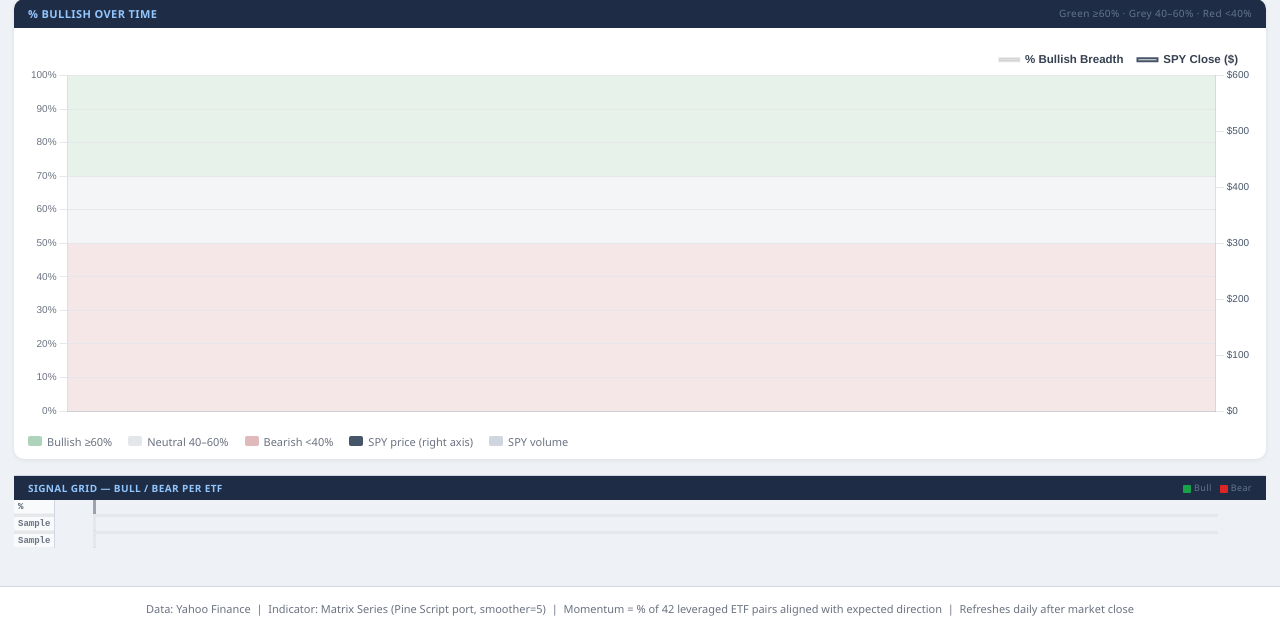
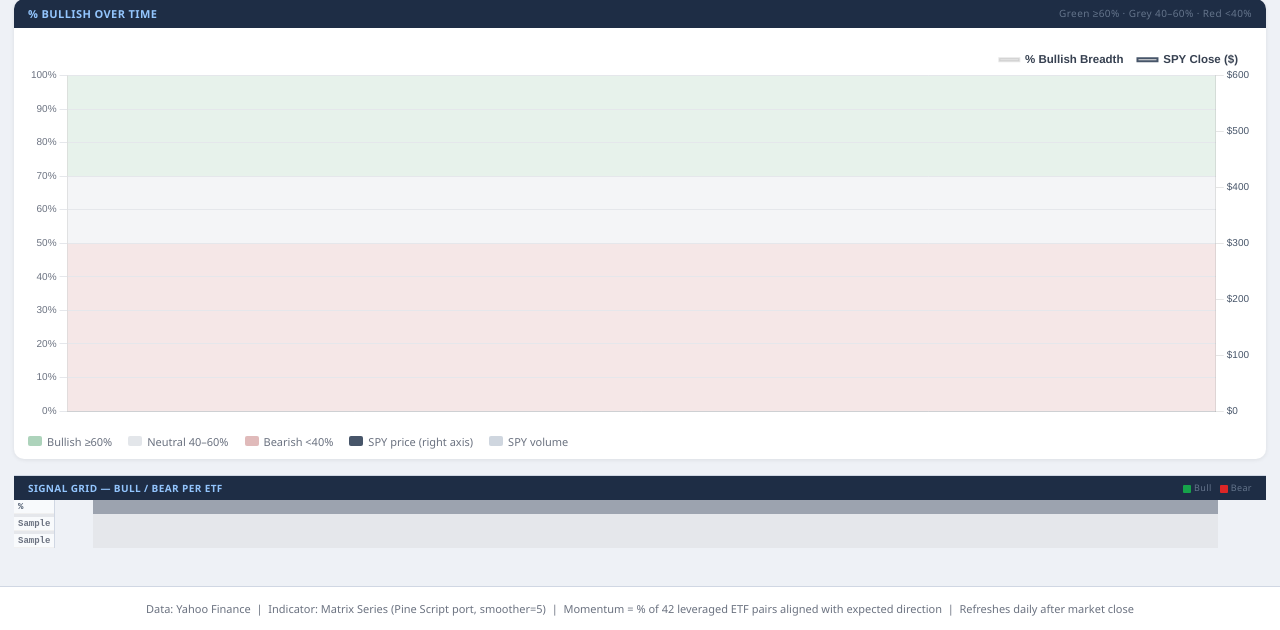
Before and after one commit to Jamesm2009/momentum-dashboard, a Flask app: template templates/index.html in a window 1280 px wide. Shown: the part 337-967 px from the top of the page. Run offline with Flask 3, Linux system fonts and the light colour scheme; the template is opened without the code that fills it: most values are stand-ins (such as "Sample title", 1, 10 or a date in 2020).

Commit message:
Update index.html

```diff
--- a/templates/index.html
+++ b/templates/index.html
@@ -235,10 +235,8 @@ canvas#breadth-chart { width: 100% !important; height: 100% !important; }
   flex-shrink: 0;
 }
 .px-cell-vis {
-  width: 3px;
   height: 14px;
   flex-shrink: 0;
-  border-bottom: 1px solid rgba(0,0,0,.03);
 }
 .px-gap {
   height: 3px;
```
